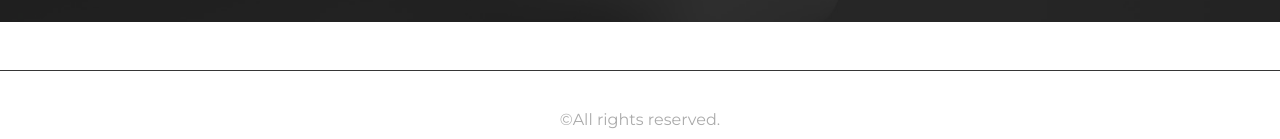
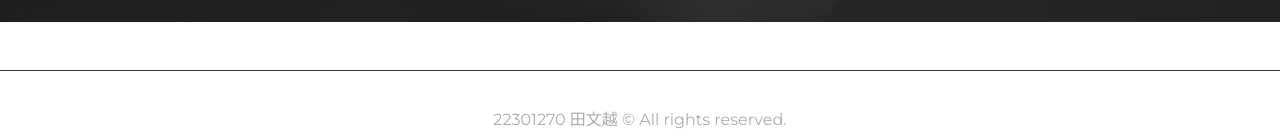
Before and after one commit to bandersmith-bot/maonanzu2.github.io, a plain HTML site: page index.html in a window 1280 px wide. Shown: the part 1720-1859 px from the top of the page. Drawn offline with Linux system fonts and the light colour scheme.

Commit message:
Update index.html

```diff
--- a/index.html
+++ b/index.html
@@ -202,7 +202,7 @@
 
 <!-- footer block -->
             <!-- copyright -->
-            <p class="copy-footer-29 text-center mt-5 pb-2">©All rights reserved. </p>
+            <p class="copy-footer-29 text-center mt-5 pb-2">22301270  田文越 © All rights reserved. </p>
             <!-- //copyright -->
 <!-- //footer block -->
 
```
